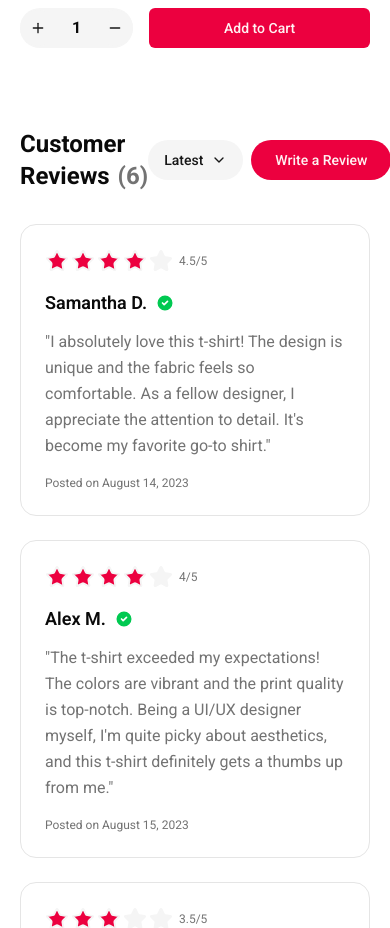
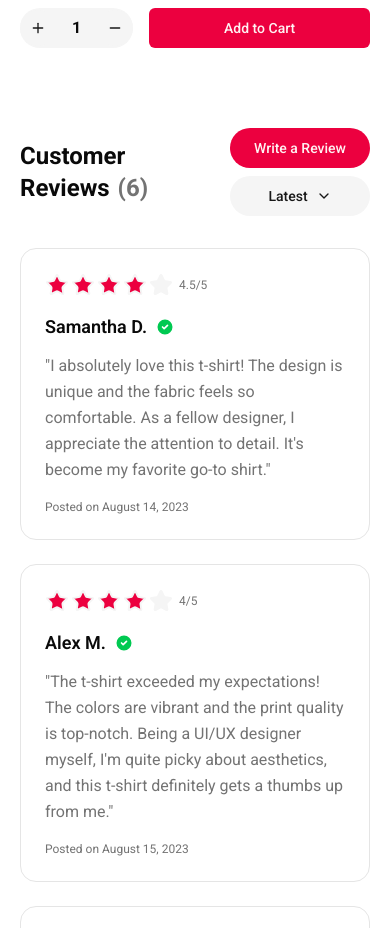
Before and after one commit to Peter3Khalil/be-one-ecommerce, a Next.js app: page /products/1 in a window 390 px wide. Shown: the part 1120-2048 px from the top of the page. Built offline with nearby package versions, Linux system fonts and the light colour scheme.

Commit message:
fix: remove hover shadow effect from ReviewCard component for consistency

```diff
--- a/src/components/review-card.tsx
+++ b/src/components/review-card.tsx
@@ -17,7 +17,7 @@ const ReviewCard = ({
   verified = false,
 }: ReviewCardProps) => {
   return (
-    <article className="flex flex-col rounded-2xl border bg-card p-6 transition-shadow hover:shadow-md">
+    <article className="flex flex-col rounded-2xl border bg-card p-6">
       <div className="mb-4 flex items-start justify-between">
         <Rating rating={rating} size={24} />
       </div>
--- a/src/components/reviews.tsx
+++ b/src/components/reviews.tsx
@@ -1,7 +1,7 @@
+import { Button } from '@ui/button';
+import ReviewCard from './review-card';
 import { reviews } from '@public/data.json';
-import { Button } from '@ui/button';
 import { ChevronDown } from 'lucide-react';
-import ReviewCard from './review-card';
 const Reviews = () => {
   return (
     <section className="container py-10 md:py-16">
@@ -10,7 +10,7 @@ const Reviews = () => {
           Customer Reviews
           <span className="ml-2 text-muted-foreground">({reviews.length})</span>
         </h2>
-        <div className="flex items-center gap-2">
+        <div className="flex flex-col-reverse gap-2 md:flex-row md:items-center">
           <Button className="rounded-full" variant="secondary" size="lg">
             Latest <ChevronDown />
           </Button>
```
